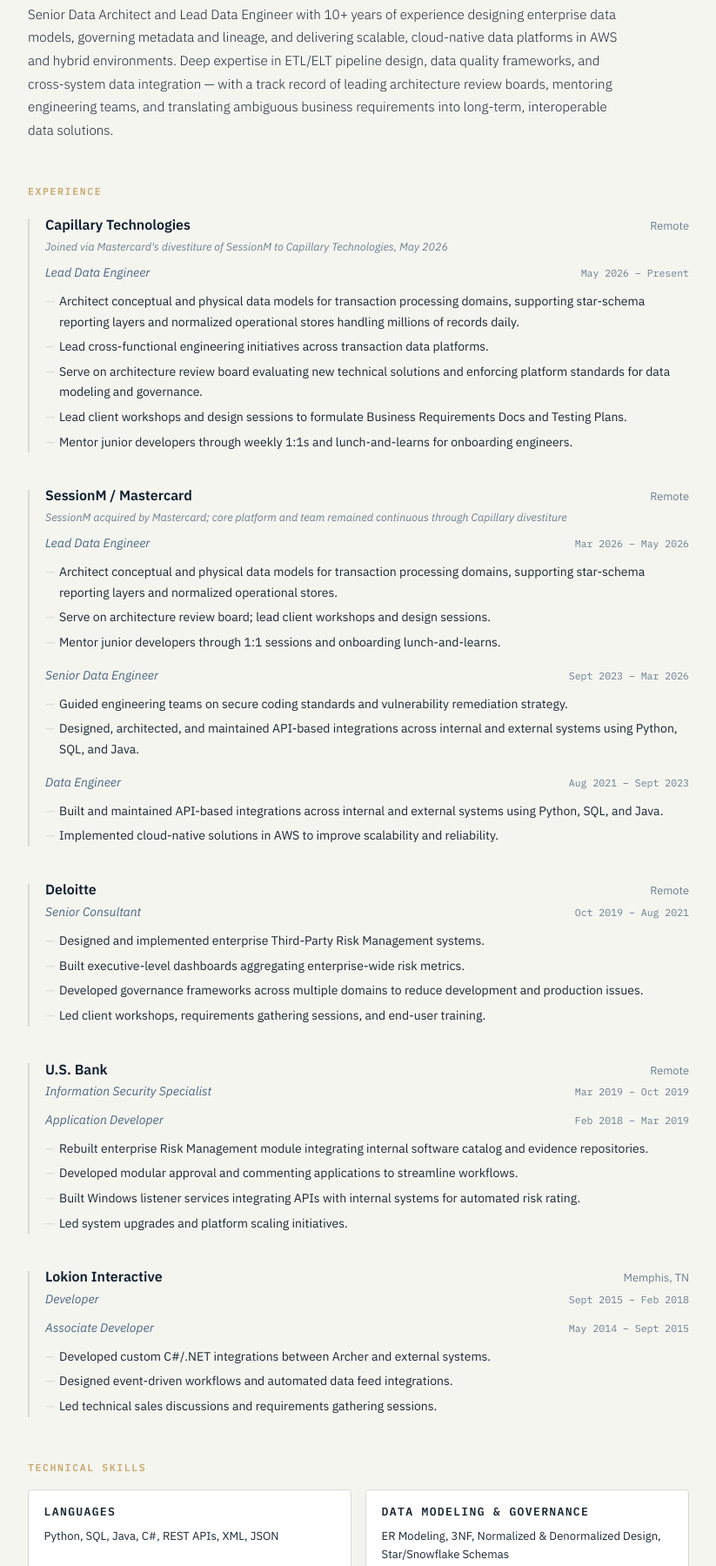
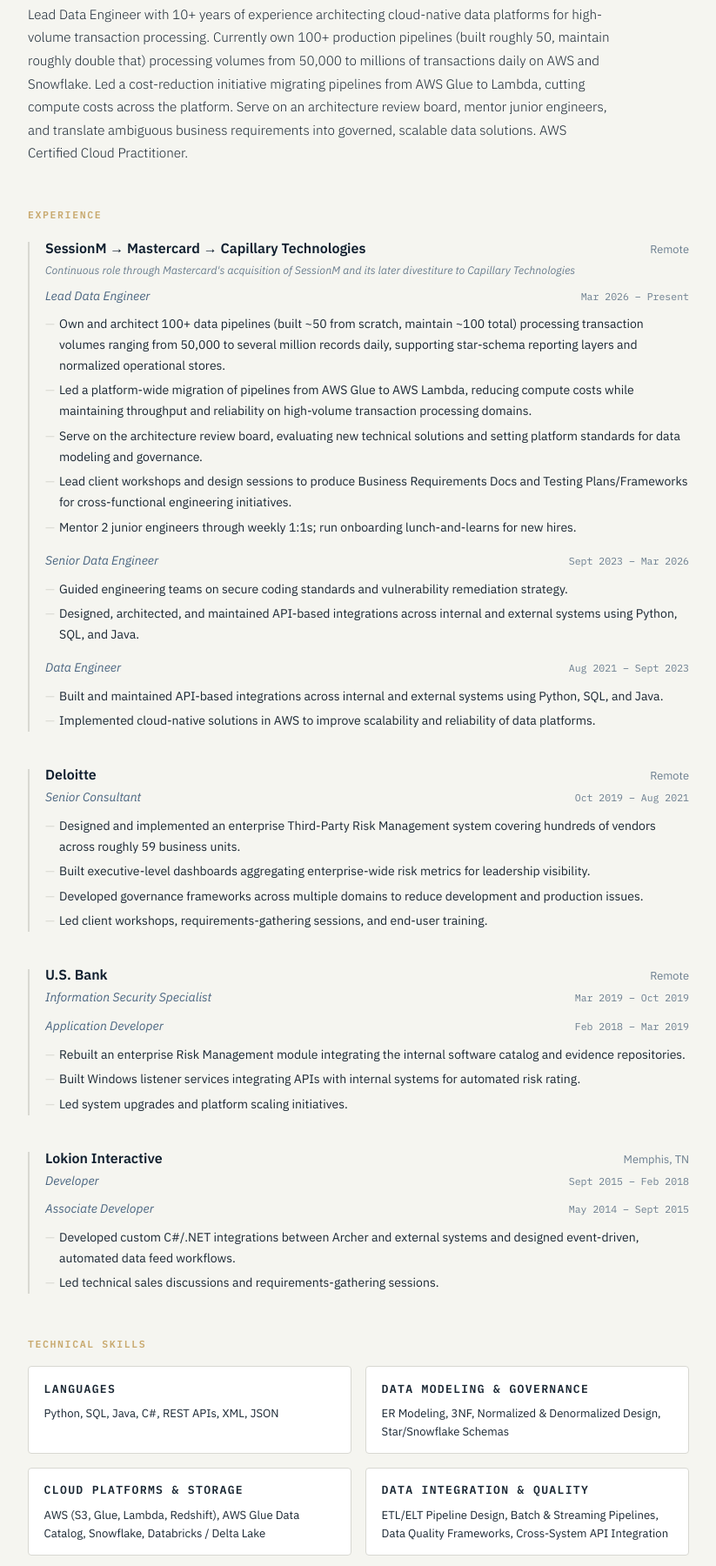
Before and after one commit to salefsam/salefsam.github.io, a plain HTML site: page index.html in a window 1280 px wide. Shown: the part 292-2092 px from the top of the page at 87% size, without its empty margins (228-1051 px from the left). Drawn offline with Linux system fonts and the light colour scheme.

Commit message:
Modifying Resume

```diff
--- a/index.html
+++ b/index.html
@@ -7,21 +7,18 @@
 <link href="https://fonts.googleapis.com/css2?family=IBM+Plex+Mono:wght@400;600&family=IBM+Plex+Sans:ital,wght@0,300;0,400;0,500;0,600;1,400&display=swap" rel="stylesheet" />
 <style>
 *, *::before, *::after { box-sizing: border-box; margin: 0; padding: 0; }
-
 :root {
-      --navy:   #0F1E2E;
-      --slate:  #4A6580;
-      --gold:   #C8A96E;
-      --bg:     #F5F5F0;
-      --text:   #1A2733;
-      --muted:  #6B7E8F;
+  --navy: #0F1E2E;
+  --slate: #4A6580;
+  --gold: #C8A96E;
+  --bg: #F5F5F0;
+  --text: #1A2733;
+  --muted: #6B7E8F;
   --border: #D8D8D2;
-      --mono:   'IBM Plex Mono', monospace;
-      --sans:   'IBM Plex Sans', sans-serif;
+  --mono: 'IBM Plex Mono', monospace;
+  --sans: 'IBM Plex Sans', sans-serif;
 }
-
 html { font-size: 16px; }
-
 body {
   background: var(--bg);
   color: var(--text);
@@ -30,26 +27,22 @@
   line-height: 1.65;
   padding: 3rem 1.5rem 6rem;
 }
-
 /* ── Layout ── */
 .page {
   max-width: 760px;
   margin: 0 auto;
 }
-
 /* ── Header ── */
 header {
   padding-bottom: 2.5rem;
   border-bottom: 2px solid var(--navy);
   margin-bottom: 3rem;
 }
-
 .name-line {
   display: flex;
   align-items: baseline;
   gap: 0.15em;
 }
-
 h1 {
   font-family: var(--mono);
   font-size: clamp(1.75rem, 5vw, 2.6rem);
@@ -58,7 +51,6 @@
   letter-spacing: -0.02em;
   line-height: 1.1;
 }
-
 .cursor {
   display: inline-block;
   width: 0.55em;
@@ -68,12 +60,10 @@
   vertical-align: text-bottom;
   animation: blink 1.1s step-end infinite;
 }
-
 @keyframes blink {
   0%, 100% { opacity: 1; }
-      50%       { opacity: 0; }
+  50% { opacity: 0; }
 }
-
 .title-tag {
   font-family: var(--mono);
   font-size: 0.8rem;
@@ -83,7 +73,6 @@
   text-transform: uppercase;
   margin-top: 0.5rem;
 }
-
 .contact {
   display: flex;
   flex-wrap: wrap;
@@ -92,24 +81,20 @@
   font-size: 0.85rem;
   color: var(--slate);
 }
-
 .contact a {
   color: var(--slate);
   text-decoration: none;
   border-bottom: 1px solid transparent;
   transition: border-color 0.2s, color 0.2s;
 }
-
 .contact a:hover {
   color: var(--navy);
   border-color: var(--gold);
 }
-
 /* ── Sections ── */
 section {
   margin-bottom: 3rem;
 }
-
 .section-label {
   font-family: var(--mono);
   font-size: 0.72rem;
@@ -119,7 +104,6 @@
   color: var(--gold);
   margin-bottom: 1rem;
 }
-
 /* ── Summary ── */
 .summary p {
   font-size: 0.95rem;
@@ -128,14 +112,12 @@
   max-width: 680px;
   line-height: 1.75;
 }
-
 /* ── Experience ── */
 .job {
   position: relative;
   padding-left: 1.25rem;
   margin-bottom: 2.25rem;
 }
-
 .job::before {
   content: '';
   position: absolute;
@@ -145,12 +127,10 @@
   width: 2px;
   background: var(--border);
 }
-
 .job:hover::before {
   background: var(--gold);
   transition: background 0.3s;
 }
-
 .job-header {
   display: flex;
   justify-content: space-between;
@@ -159,18 +139,15 @@
   gap: 0.25rem 1rem;
   margin-bottom: 0.1rem;
 }
-
 .company {
   font-size: 1rem;
   font-weight: 600;
   color: var(--navy);
 }
-
 .location {
   font-size: 0.8rem;
   color: var(--muted);
 }
-
 .role-row {
   display: flex;
   justify-content: space-between;
@@ -179,33 +156,28 @@
   gap: 0.1rem 1rem;
   margin-bottom: 0.6rem;
 }
-
 .role {
   font-size: 0.875rem;
   font-weight: 500;
   color: var(--slate);
   font-style: italic;
 }
-
 .dates {
   font-family: var(--mono);
   font-size: 0.72rem;
   color: var(--muted);
   white-space: nowrap;
 }
-
 .company-note {
   font-size: 0.78rem;
   color: var(--muted);
   font-style: italic;
   margin-bottom: 0.5rem;
 }
-
 .job ul {
   padding-left: 1rem;
   list-style: none;
 }
-
 .job ul li {
   font-size: 0.875rem;
   line-height: 1.7;
@@ -213,28 +185,24 @@
   margin-bottom: 0.3rem;
   position: relative;
 }
-
 .job ul li::before {
   content: '—';
   position: absolute;
   left: -1rem;
   color: var(--border);
 }
-
 /* ── Skills ── */
 .skills-grid {
   display: grid;
   grid-template-columns: repeat(auto-fill, minmax(320px, 1fr));
   gap: 1rem;
 }
-
 .skill-group {
   background: white;
   border: 1px solid var(--border);
   border-radius: 4px;
   padding: 0.9rem 1.1rem;
 }
-
 .skill-group-label {
   font-family: var(--mono);
   font-size: 0.68rem;
@@ -244,29 +212,24 @@
   color: var(--slate);
   margin-bottom: 0.45rem;
 }
-
 .skill-group p {
   font-size: 0.82rem;
   color: var(--text);
   line-height: 1.6;
 }
-
 /* ── Education ── */
 .edu-item {
   margin-bottom: 0.9rem;
 }
-
 .edu-degree {
   font-size: 0.9rem;
   font-weight: 500;
   color: var(--navy);
 }
-
 .edu-school {
   font-size: 0.82rem;
   color: var(--muted);
 }
-
 /* ── Cert badge ── */
 .cert-badge {
   display: inline-flex;
@@ -281,19 +244,16 @@
   color: var(--gold);
   letter-spacing: 0.06em;
 }
-
 .cert-badge::before {
   content: '✦';
   font-size: 0.6rem;
 }
-
 /* ── Responsive ── */
 @media (max-width: 520px) {
   .job-header { flex-direction: column; }
-      .role-row   { flex-direction: column; }
+  .role-row { flex-direction: column; }
   .skills-grid { grid-template-columns: 1fr; }
 }
-
 @media (prefers-reduced-motion: reduce) {
   .cursor { animation: none; opacity: 1; }
 }
@@ -307,7 +267,7 @@
   <div class="name-line">
     <h1>Samuel William Salefske</h1><span class="cursor"></span>
   </div>
-    <p class="title-tag">Senior Data Architect &amp; Lead Data Engineer</p>
+  <p class="title-tag">Lead Data Engineer</p>
   <div class="contact">
     <span>Paw Paw, MI · Remote</span>
     <a href="tel:2695470573">(269) 547-0573</a>
@@ -318,7 +278,7 @@
 <!-- Summary -->
 <section class="summary">
   <p class="section-label">Profile</p>
-    <p>Senior Data Architect and Lead Data Engineer with 10+ years of experience designing enterprise data models, governing metadata and lineage, and delivering scalable, cloud-native data platforms in AWS and hybrid environments. Deep expertise in ETL/ELT pipeline design, data quality frameworks, and cross-system data integration — with a track record of leading architecture review boards, mentoring engineering teams, and translating ambiguous business requirements into long-term, interoperable data solutions.</p>
+  <p>Lead Data Engineer with 10+ years of experience architecting cloud-native data platforms for high-volume transaction processing. Currently own 100+ production pipelines (built roughly 50, maintain roughly double that) processing volumes from 50,000 to millions of transactions daily on AWS and Snowflake. Led a cost-reduction initiative migrating pipelines from AWS Glue to Lambda, cutting compute costs across the platform. Serve on an architecture review board, mentor junior engineers, and translate ambiguous business requirements into governed, scalable data solutions. AWS Certified Cloud Practitioner.</p>
 </section>
 
 <!-- Experience -->
@@ -327,38 +287,21 @@
 
   <div class="job">
     <div class="job-header">
-        <span class="company">Capillary Technologies</span>
+      <span class="company">SessionM → Mastercard → Capillary Technologies</span>
       <span class="location">Remote</span>
     </div>
-      <p class="company-note">Joined via Mastercard's divestiture of SessionM to Capillary Technologies, May 2026</p>
-      <div class="role-row">
-        <span class="role">Lead Data Engineer</span>
-        <span class="dates">May 2026 – Present</span>
-      </div>
-      <ul>
-        <li>Architect conceptual and physical data models for transaction processing domains, supporting star-schema reporting layers and normalized operational stores handling millions of records daily.</li>
-        <li>Lead cross-functional engineering initiatives across transaction data platforms.</li>
-        <li>Serve on architecture review board evaluating new technical solutions and enforcing platform standards for data modeling and governance.</li>
-        <li>Lead client workshops and design sessions to formulate Business Requirements Docs and Testing Plans.</li>
-        <li>Mentor junior developers through weekly 1:1s and lunch-and-learns for onboarding engineers.</li>
-      </ul>
-    </div>
-
-    <div class="job">
-      <div class="job-header">
-        <span class="company">SessionM / Mastercard</span>
-        <span class="location">Remote</span>
-      </div>
-      <p class="company-note">SessionM acquired by Mastercard; core platform and team remained continuous through Capillary divestiture</p>
+    <p class="company-note">Continuous role through Mastercard's acquisition of SessionM and its later divestiture to Capillary Technologies</p>
 
     <div class="role-row">
       <span class="role">Lead Data Engineer</span>
-        <span class="dates">Mar 2026 – May 2026</span>
+      <span class="dates">Mar 2026 – Present</span>
     </div>
     <ul>
-        <li>Architect conceptual and physical data models for transaction processing domains, supporting star-schema reporting layers and normalized operational stores.</li>
-        <li>Serve on architecture review board; lead client workshops and design sessions.</li>
-        <li>Mentor junior developers through 1:1 sessions and onboarding lunch-and-learns.</li>
+      <li>Own and architect 100+ data pipelines (built ~50 from scratch, maintain ~100 total) processing transaction volumes ranging from 50,000 to several million records daily, supporting star-schema reporting layers and normalized operational stores.</li>
+      <li>Led a platform-wide migration of pipelines from AWS Glue to AWS Lambda, reducing compute costs while maintaining throughput and reliability on high-volume transaction processing domains.</li>
+      <li>Serve on the architecture review board, evaluating new technical solutions and setting platform standards for data modeling and governance.</li>
+      <li>Lead client workshops and design sessions to produce Business Requirements Docs and Testing Plans/Frameworks for cross-functional engineering initiatives.</li>
+      <li>Mentor 2 junior engineers through weekly 1:1s; run onboarding lunch-and-learns for new hires.</li>
     </ul>
 
     <div class="role-row" style="margin-top:0.9rem;">
@@ -376,7 +319,7 @@
     </div>
     <ul>
       <li>Built and maintained API-based integrations across internal and external systems using Python, SQL, and Java.</li>
-        <li>Implemented cloud-native solutions in AWS to improve scalability and reliability.</li>
+      <li>Implemented cloud-native solutions in AWS to improve scalability and reliability of data platforms.</li>
     </ul>
   </div>
 
@@ -390,10 +333,10 @@
       <span class="dates">Oct 2019 – Aug 2021</span>
     </div>
     <ul>
-        <li>Designed and implemented enterprise Third-Party Risk Management systems.</li>
-        <li>Built executive-level dashboards aggregating enterprise-wide risk metrics.</li>
+      <li>Designed and implemented an enterprise Third-Party Risk Management system covering hundreds of vendors across roughly 59 business units.</li>
+      <li>Built executive-level dashboards aggregating enterprise-wide risk metrics for leadership visibility.</li>
       <li>Developed governance frameworks across multiple domains to reduce development and production issues.</li>
-        <li>Led client workshops, requirements gathering sessions, and end-user training.</li>
+      <li>Led client workshops, requirements-gathering sessions, and end-user training.</li>
     </ul>
   </div>
 
@@ -411,8 +354,7 @@
       <span class="dates">Feb 2018 – Mar 2019</span>
     </div>
     <ul>
-        <li>Rebuilt enterprise Risk Management module integrating internal software catalog and evidence repositories.</li>
-        <li>Developed modular approval and commenting applications to streamline workflows.</li>
+      <li>Rebuilt an enterprise Risk Management module integrating the internal software catalog and evidence repositories.</li>
       <li>Built Windows listener services integrating APIs with internal systems for automated risk rating.</li>
       <li>Led system upgrades and platform scaling initiatives.</li>
     </ul>
@@ -432,11 +374,11 @@
       <span class="dates">May 2014 – Sept 2015</span>
     </div>
     <ul>
-        <li>Developed custom C#/.NET integrations between Archer and external systems.</li>
-        <li>Designed event-driven workflows and automated data feed integrations.</li>
-        <li>Led technical sales discussions and requirements gathering sessions.</li>
+      <li>Developed custom C#/.NET integrations between Archer and external systems and designed event-driven, automated data feed workflows.</li>
+      <li>Led technical sales discussions and requirements-gathering sessions.</li>
     </ul>
   </div>
+
 </section>
 
 <!-- Skills -->
@@ -453,7 +395,7 @@
     </div>
     <div class="skill-group">
       <p class="skill-group-label">Cloud Platforms &amp; Storage</p>
-        <p>AWS (S3, Glue, Redshift), AWS Glue Data Catalog, Snowflake, Databricks / Delta Lake</p>
+      <p>AWS (S3, Glue, Lambda, Redshift), AWS Glue Data Catalog, Snowflake, Databricks / Delta Lake</p>
     </div>
     <div class="skill-group">
       <p class="skill-group-label">Data Integration &amp; Quality</p>
```
Lines whose indentation alone changed are shown as unchanged.
